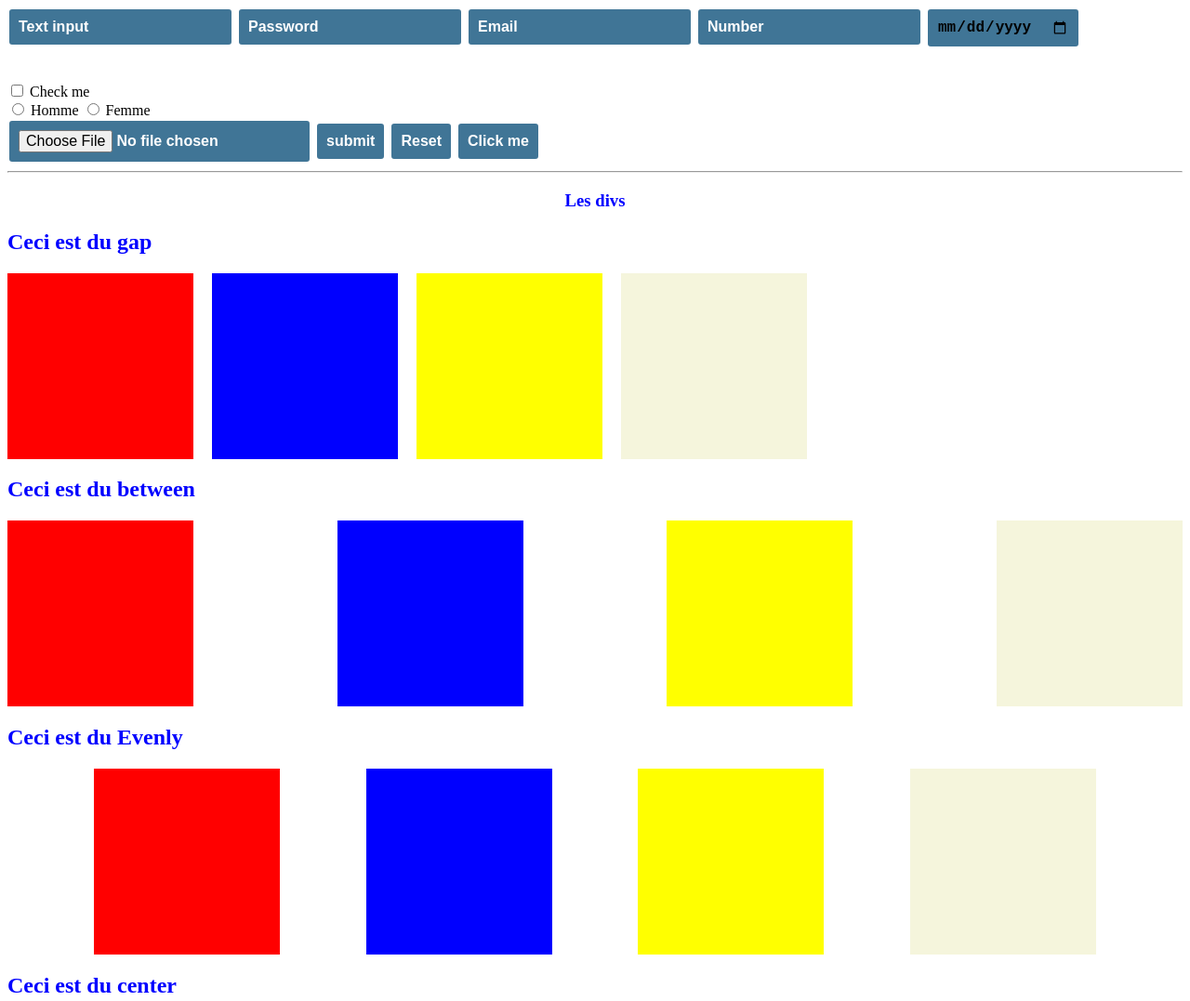
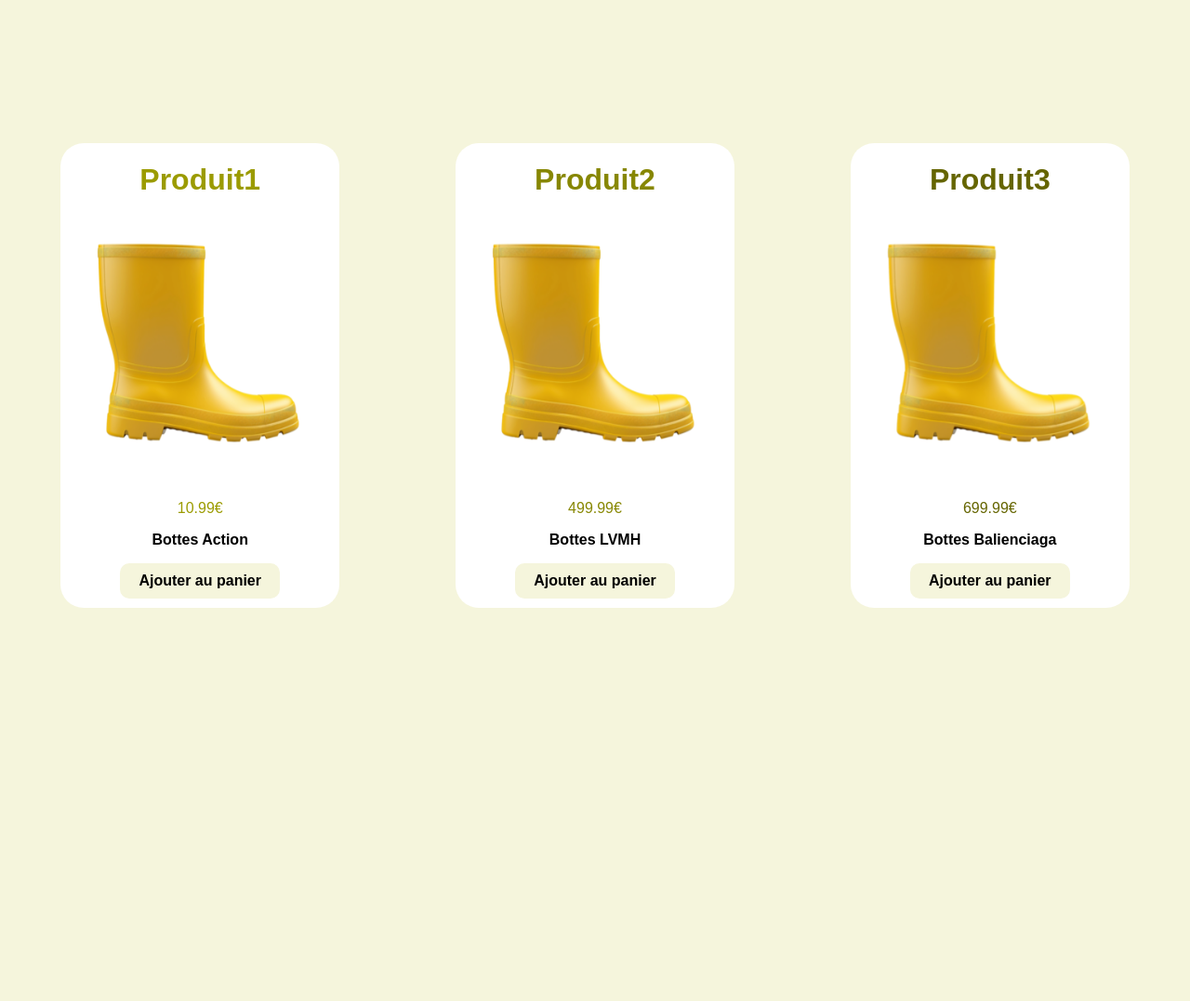
Before and after one commit to X3LAX/TP1WebGroupe3, a plain HTML site: page index.html in a window 1280 px wide. Shown: the top 1077 px of the page at 93% size. After the commit the page ends 808 px from the top, so only its background shows below. Drawn offline with Linux system fonts and the light colour scheme.

Commit message:
pas mal les bottes

```diff
--- a/index.css
+++ b/index.css
@@ -1,104 +1,96 @@
-.titre1{
-    color: red;
+.div1{
+    width: 300px;
+    height: 500px;
+    background-color: rgb(255, 255, 255);
+    text-align: center;
+    font-family: Arial, Helvetica, sans-serif;
+    color: rgb(155, 155, 0);
 }
-.titre2{
-    color: blue;
+.div2{
+    width: 300px;
+    height: 500px;
+    background-color: rgb(255, 255, 255);
+    text-align: center;
+    font-family: Arial, Helvetica, sans-serif;
+    color: rgb(135, 135, 2);
+}
+.div3{
+    width: 300px;
+    height: 500px;
+    background-color: rgb(255, 255, 255);
+    text-align: center;
+    font-family: Arial, Helvetica, sans-serif;
+    color: rgb(101, 101, 0);
+}
+.mumdiv p{
+    font-weight: bold;
+    color: black;
+}
+.mumdiv{
+    background-color: beige;
+    display: flex;
+    height: 97vh;
+    justify-content: center;
+    align-items: center;
+    gap: 10%;
+    padding: 1rem;
+}
+.mumdiv div{
+    border-radius: 25px;
+    transition: 0.5s;
+}
+.mumdiv div:hover{
+    scale: 1.1;
 }
 
-.titre3{
-    color : yellow;
+button{
+    background-color: beige;
+    border: none;
+    padding: 10px 20px;
+    border-radius: 10px;
+    font-size: 1rem;
+    font-weight: bold;
+    color: rgb(0, 0, 0);
 }
-.titre4{
-    color: beige;
+
+button:hover{
+    cursor: pointer;
+    background-color: rgb(168, 168, 151);
+    color: rgb(0, 0, 0);
+    animation: turn-around 1s infinite;
 }
-.titre5{
-    font-size: 20px;
+
+
+img{
+    height: 300px;
+    animation: monter-descendre 3s infinite ease-in-out;
 }
-.titre6{
-    font-size: 2rem;
+body{
+    background-color: beige;
+    margin: 0;
+    padding: 0;
+    box-sizing: border-box;
 }
-.paragraphe1{
-    font-weight: bold;
-}
-.paragraphe2{
-    font-weight: 100;
-}
-.span1{
-    font-family: X;
-}
-.span2{
-    font-family: Y;
-}
-.button1{
-    border-radius: 10px;
+
+
+@keyframes turn-around {
+    0%{
+        transform: rotate(0deg);
+    }
+    100%{
+        transform: rotate(360deg);
+    }
 
 }
-.button2{
-    border-radius: 10%;
+
+@keyframes monter-descendre{
+    0%{
+        transform: translateY(0);
+    }
+    50%{
+        transform: translateY(-20px);
+    }
+    100%{
+        transform: translateY(0);
+    }
 }
-.input{
-    border: 2px solid #ffffff;
-    background-color: #407596;
-    padding: 10px;
-    border-radius: 5px;
-    font-size: 16px;
-    font-weight: bold;
-}
-.input::placeholder{
-    font-family: 'Arial';
-    color: rgb(255, 255, 255);
-}
-
-.input[type="submit"]{
-    color: rgb(255, 255, 255);
-}
-.input[type="file"]{
-    color: rgb(255, 255, 255);
-}
-.input[type="reset"]{
-    color: rgb(255, 255, 255);
-}
-.input[type="button"]{
-    color: rgb(255, 255, 255);
-}
-.maindivgap{
-    display: flex;
-    gap: 20px;
-}
-.maindiv1{
-    display: flex;
-    justify-content: space-between;
-}
-.maindiv2{
-    display: flex;
-    justify-content: space-evenly;
-}
-.maindiv3{
-    display: flex;
-    justify-content: center;
-}
-.maindiv4{
-    display: flex;
-    justify-content: space-around;
-}
-
-.div1{
-    background-color: red;
-    width: 200px;
-    height: 200px;
-}
-.div2{
-    background-color: blue;
-    width: 200px;
-    height: 200px;
-}
-.div3{
-    background-color: yellow;
-    width: 200px;
-    height: 200px;
-}
-.div4{
-    background-color: beige;
-    width: 200px;
-    height: 200px;
-}
--- a/index.html
+++ b/index.html
@@ -4,66 +4,32 @@
     <meta charset="UTF-8">
     <meta name="viewport" content="width=device-width, initial-scale=1.0">
     <title>Document</title>
-    <script src="index.js"></script>
     <link rel="stylesheet" href="index.css">
 </head>
 <body>
-<input type="text" placeholder="Text input" class="input">
-<input type="password" placeholder="Password" class="input">
-<input type="email" placeholder="Email" class="input">
-<input type="number" placeholder="Number" class="input">
-<input type="date" class="input">
-
-<br/>  <br/>
-<br/>
-
-<input type="checkbox" class="input"> Check me <br/>
-<input type="radio" class="input"> Homme
-<input type="radio" class="input"> Femme
-<br/>
-<input type="file" class="input">
-<input type="submit" value="submit" class="input">
-<input type="reset" value="Reset" class="input">
-<input type="button" value="Click me" class="input">
-
-<hr>
-
-<h3 style="text-align: center; color: blue;">Les divs</h3>
-<h2 class="titre2">Ceci est du gap</h2>
-<div class="maindivgap">
-    <div class="div1"></div>
-    <div class="div2"></div>
-    <div class="div3"></div>
-    <div class="div4"></div>
-</div>
-<h2 class="titre2">Ceci est du between</h2>
-<div class="maindiv1">
-    <div class="div1"></div>
-    <div class="div2"></div>
-    <div class="div3"></div>
-    <div class="div4"></div>
-</div>
-<h2 class="titre2">Ceci est du Evenly</h2>
-<div class="maindiv2">
-    <div class="div1"></div>
-    <div class="div2"></div>
-    <div class="div3"></div>
-    <div class="div4"></div>
-</div>
-<h2 class="titre2">Ceci est du center</h2>
-<div class="maindiv3">
-    <div class="div1"></div>
-    <div class="div2"></div>
-    <div class="div3"></div>
-    <div class="div4"></div>
-</div>
-<h2 class="titre2">Space Around</h2>
-<div class="maindiv4">
-    <div class="div1"></div>
-    <div class="div2"></div>
-    <div class="div3"></div>
-    <div class="div4"></div>
-</div>
-
+    <div class="mumdiv">
+        <div class="div1">
+            <h1>Produit1</h1>
+            <img src="assets/images/bottes.png" alt="">
+            <span>10.99€</span>
+            <p>Bottes Action</p>
+            <button id=btn1>Ajouter au panier</button>
+        </div>
+        <div class="div2">
+            <h1>Produit2</h1>
+            <img src="assets/images/bottes.png" alt="">
+            <span>499.99€</span>
+            <p>Bottes LVMH</p>
+            <button id="btn2">Ajouter au panier</button>
+        </div>
+        <div class="div3">
+            <h1>Produit3</h1>
+            <img src="assets/images/bottes.png" alt="">
+            <span>699.99€</span>
+            <p>Bottes Balienciaga</p>
+            <button id="btn3">Ajouter au panier</button>
+        </div>
+    </div>
+    <script src="index.js"></script>
 </body>
 </html>
--- a/index.js
+++ b/index.js
@@ -1 +1,20 @@
-console.log("lié avec succes!");
+const buttonajouterpanier1 = document.getElementById('btn1');
+console.log(buttonajouterpanier1);
+
+buttonajouterpanier1.addEventListener("click", () => {
+    alert('Bottes ajouté au panier, YUPPPI')
+})
+
+const buttonajouterpanier2 = document.getElementById('btn2');
+console.log(buttonajouterpanier2);
+
+buttonajouterpanier2.addEventListener("click", () => {
+    alert('Bottes ajouté au panier, YUPPPI')
+})
+
+const buttonajouterpanier3 = document.getElementById('btn3');
+console.log(buttonajouterpanier3);
+
+buttonajouterpanier3.addEventListener("click", () => {
+    alert('Bottes ajouté au panier, YUPPPI')
+})
```
Also changed, not shown: assets/images/bottes.png (added).
